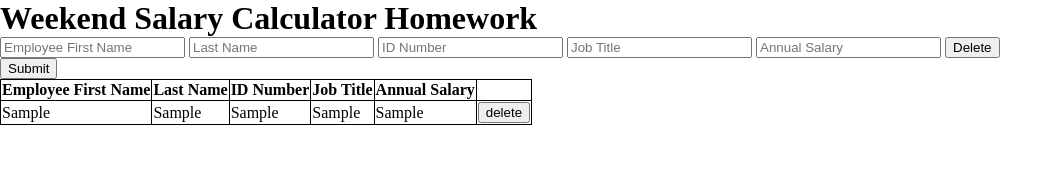
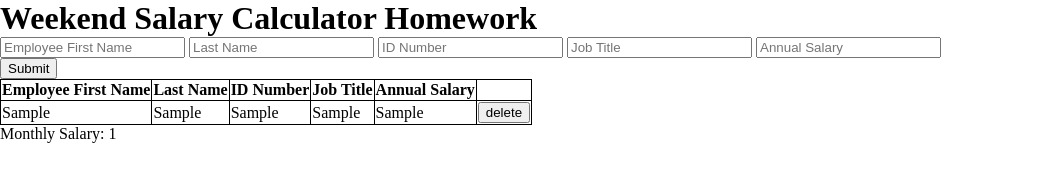
Before and after one commit to aoberle1/weekend-jquery-salary-calculator, a plain HTML site: page index.html in a window 1280 px wide. Both pictures are taken after typing "Sample", "Sample", "Sample", "Sample", "Sample" into the empty fields and a click on the button "Submit". Shown: the whole page, without its empty margins (0-1063 px from the left). Drawn offline with Linux system fonts and the light colour scheme.

Commit message:
connected Monthly Salary to js so it can be appended

```diff
--- a/index.html
+++ b/index.html
@@ -44,7 +44,6 @@
         type="text"
         placeholder="Annual Salary"
         >
-        <button class="delete-button">Delete</button>
     </form>
     <button id="submitButton">Submit</button>
 
@@ -59,10 +58,8 @@
             </tr>
         </thead>
         <tbody id="table-body">
-            <tr>
-
-            </tr>
         </tbody>
     </table>
+    <div>Monthly Salary: <span id="monthly-salary-span">0</span></div>
 </body>
 </html>
--- a/script.js
+++ b/script.js
@@ -3,21 +3,28 @@ $(document).ready(onReady);
 function onReady() {
     console.log('We have jQuery! 💲💲💲');
 
+    // target element with id submitButton and on click, run function handleSubmit
     $('#submitButton').on( 'click', handleSubmit);
 
 }
 
+// function that runs on event (click of submit button)
 function handleSubmit(event) {
 
+    // creating variables to set as the values of the form inputs
     let inputFname = $('#input-f-name').val();
     let inputLname = $('#input-l-name').val();
     let inputIdNum = $('#input-id-Num').val();
     let inputJobTitle = $('#input-job-Title').val();
     let inputAnnualSalary = $('#input-annSalary').val();
 
+    // creating variable to store monthly salary value
+    let monthlySalary = inputAnnualSalary / 12;
 
     event.preventDefault();
 
+    // when the function runs, targeting the element with id table-body, and append it to include
+    // the following table row and table data cells
     $('#table-body').append(`
         <tr>
             <td>
@@ -41,6 +48,14 @@ function handleSubmit(event) {
         </tr>
     `)
 
+    $('#monthly-salary-span').empty();
+    monthlySalaryContainer++
+
+    // targets element with id monthly-salary-span and appends it to the value of the
+    // monthlySalaryContainer variable
+    $('#monthly-salary-span').append(monthlySalaryContainer)
+
+    // when submit button is clicked, empties out the form inputs on the html
     $('#input-f-name').val('');
     $('#input-l-name').val('');
     $('#input-id-Num').val('');
@@ -49,3 +64,5 @@ function handleSubmit(event) {
 
 
 }
+
+let monthlySalaryContainer = 0;
```
